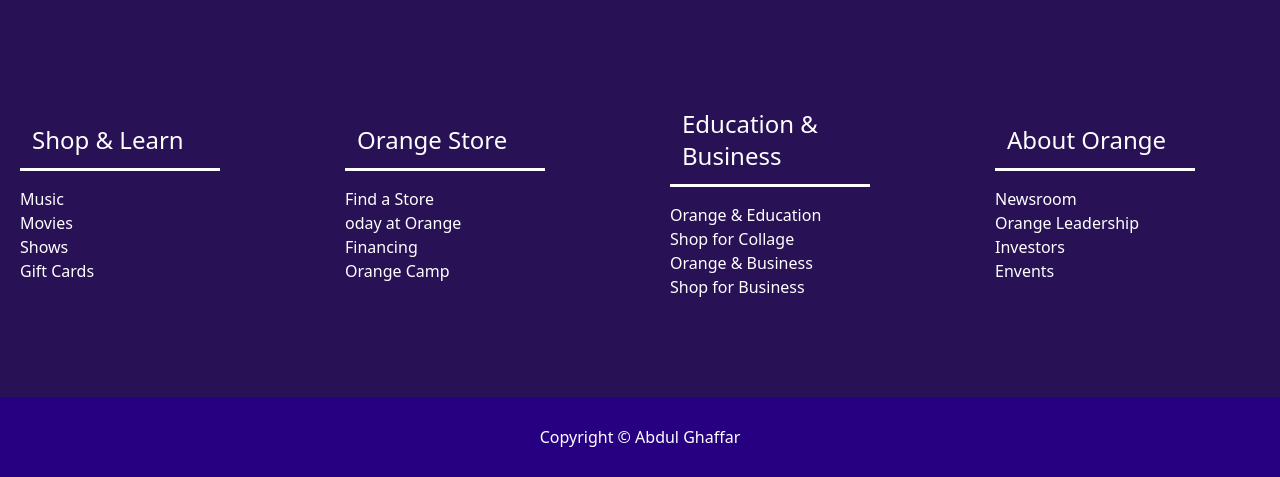
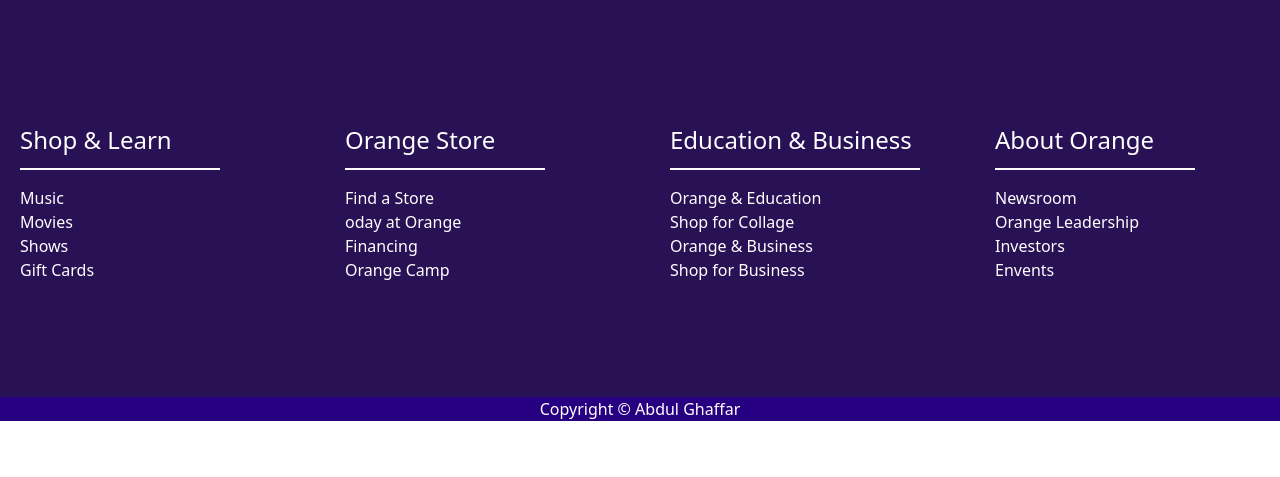
Before and after one commit to abdulghaffar9/my-tunes-website-clone, a website: page index.html in a window 1280 px wide. Shown: the part 4615-5092 px from the top of the page. After the commit the page ends 5036 px from the top, so only its background shows below. Drawn offline with Linux system fonts and the light colour scheme.

Commit message:
modified

```diff
--- a/index.html
+++ b/index.html
@@ -116,9 +116,9 @@
   <!-- entertainent section ended -->
 
 <!-- footer section sarted -->
-  <div class="grid grid-cols-4  items-center gap-5 justify-between w-full h-[50vh]  bg-[#281154]">
+  <div class="grid grid-cols-1 md:grid-cols-4  items-center gap-5 justify-between w-full md:h-[50vh] h-screen bg-[#281154]">
    <div class="p-5 text-left text-white">
-      <h1 class="text-2xl text-white p-3 border-b-3 border-white w-[200px] font-medium mb-4">Shop & Learn</h1>
+      <h1 class="text-left text-2xl text-white py-3 border-b-2 border-white w-[200px] font-medium mb-4">Shop & Learn</h1>
       <p>Music</p>
       <p> Movies</p>
       <p> Shows</p>
@@ -126,7 +126,7 @@
    </div>
 
    <div class="p-5 text-left text-white">
-      <h1 class="text-2xl text-white p-3 border-b-3 border-white w-[200px] font-medium mb-4">Orange Store </h1>
+      <h1 class="text-2xl text-white py-3 border-b-2 border-white w-[200px] font-medium mb-4">Orange Store </h1>
       <p>Find a Store</p>
       <p>oday at Orange</p>
       <p> Financing</p>
@@ -134,7 +134,7 @@
    </div>
 
    <div class="p-5 text-left text-white">
-      <h1 class="text-2xl text-white p-3 border-b-3 border-white w-[200px] font-medium mb-4">Education & Business</h1>
+      <h1 class="text-2xl text-white py-3 border-b-2 border-white w-[250px] font-medium mb-4">Education & Business</h1>
       <p>Orange & Education</p>
       <p>Shop for Collage</p>
       <p>Orange & Business</p>
@@ -142,7 +142,7 @@
    </div>
 
    <div class="p-5 text-left text-white">
-      <h1 class="text-2xl text-white p-3 border-b-3 border-white w-[200px] font-medium mb-4">About Orange</h1>
+      <h1 class="text-2xl text-white py-3 border-b-2 border-white w-[200px] font-medium mb-4">About Orange</h1>
       <p>Newsroom</p>
       <p> Orange Leadership</p>
       <p>Investors</p>
@@ -150,8 +150,8 @@
    </div>
      </div>
 
-     <div class="flex items-center flex-wrap flex-col justify-center w-full bg-[#270082] h-[10vh]">
-      <h1 class="font-medium text-white">Copyright &copy Abdul Ghaffar</h1>
+     <div class="flex items-center justify-center  bg-[#270082] md:w-full">
+      <h1 class="font-medium text-white text-1">Copyright &copy Abdul Ghaffar</h1>
      </div>
      <!-- footer section ended -->
 </body>
```
Also changed, not shown: src/output.css.
